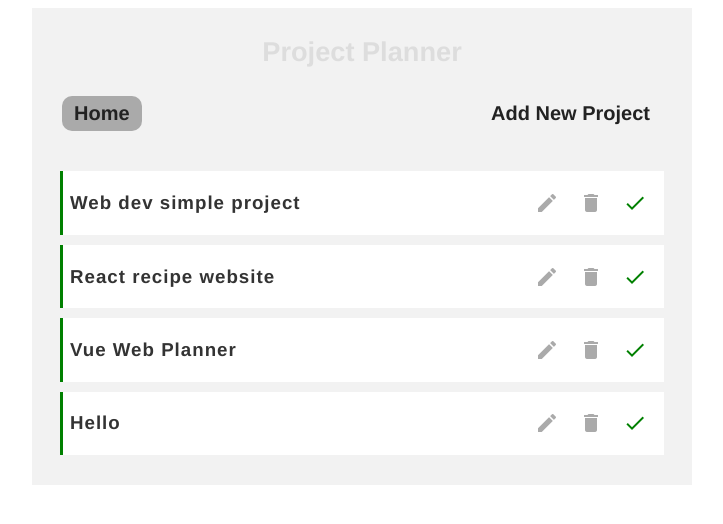
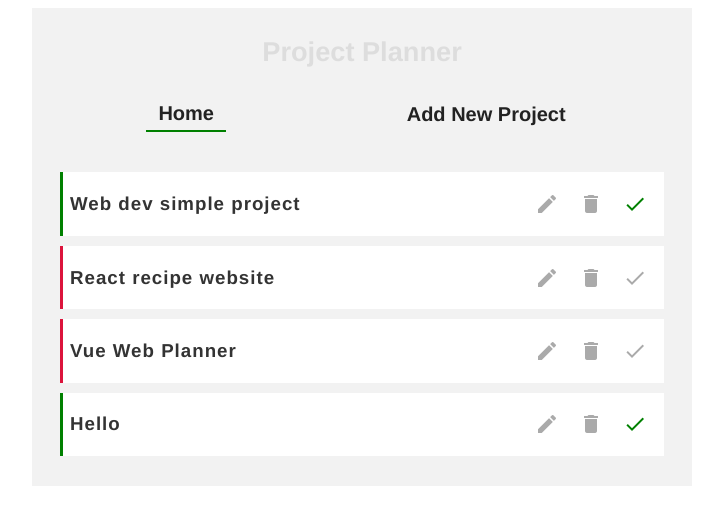
Before and after one commit to Bola-coder/vue-project-planner, a Vue app: page / in a window 1280 px wide. Shown: the top 524 px of the page, without its empty margins (278-1001 px from the left). Built offline with nearby package versions, Linux system fonts and the light colour scheme; data requests are answered from the project's data file.

Commit message:
made changes to the nav-bar activ style look

```diff
--- a/src/components/NavBar.vue
+++ b/src/components/NavBar.vue
@@ -1,7 +1,7 @@
 <template>
   <nav>
-    <router-link to="/">Home</router-link>
-    <router-link to="/add">Add New Project</router-link>
+    <router-link :to="{ name: 'Home' }">Home</router-link>
+    <router-link :to="{ name: 'AddProject' }">Add New Project</router-link>
   </nav>
 </template>
 
@@ -12,7 +12,7 @@ export default {};
 <style>
 nav {
   display: flex;
-  justify-content: space-between;
+  justify-content: space-around;
   align-items: center;
   padding: 10px 20px;
 }
@@ -27,7 +27,7 @@ nav a {
 }
 
 nav a.router-link-exact-active {
-  background: #aaa;
-  border-radius: 10px;
+  border-bottom: 2px solid green;
+  padding-bottom: 5px;
 }
 </style>
--- a/src/data/db.json
+++ b/src/data/db.json
@@ -10,13 +10,13 @@
       "name": "React recipe website",
       "id": 1,
       "details": "Lorem ipsum dolovoluptates, expedita repellendus optio quae dolorum accusamus magni earum natus molestiae, iste numquam? Debitis dolorem sint sed, necessitatibus quibusdam sit laboriosam. Molestias, quas delectus?",
-      "complete": true
+      "complete": false
     },
     {
       "name": "Vue Web Planner",
       "id": 2,
       "details": "Lorem ipsum dolor, sit amet consectetur adipisicing elit. Nisi praesentium, recusandae aut fuga unde eum hic, totam nostrum numquam repellat molestias excepturi facilis fugit, ducimus maiores aspernatur accusantium. Consequatur quam commodi eaque ut natus consectetur, asperiores sed suscipit quidem, quis, douas delectus?",
-      "complete": true
+      "complete": false
     },
     {
       "name": "Hello",
--- a/src/views/Home.vue
+++ b/src/views/Home.vue
@@ -9,7 +9,9 @@
         />
       </div>
     </div>
-    <div v-else style="text-align: center">Loading projects.....</div>
+    <div v-else style="text-align: center; color: black">
+      Loading projects.....
+    </div>
   </div>
 </template>
 
```
